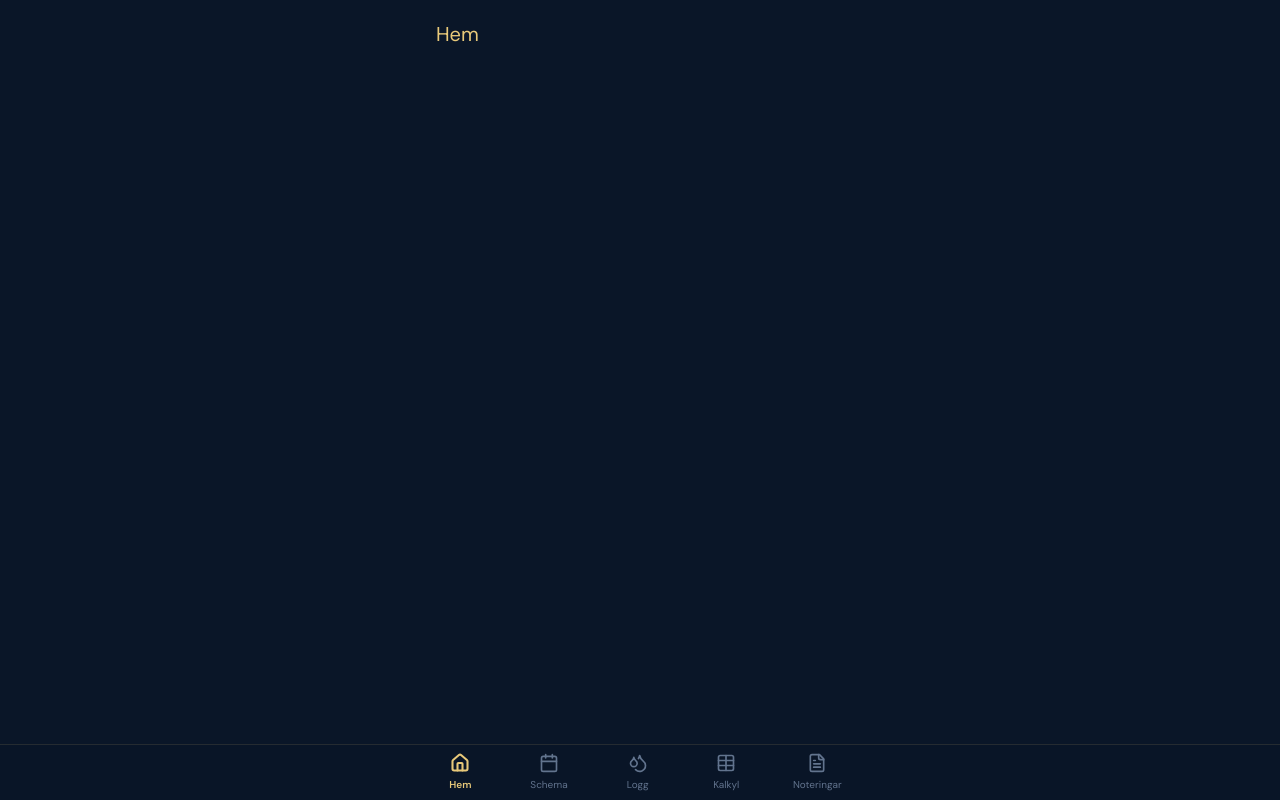
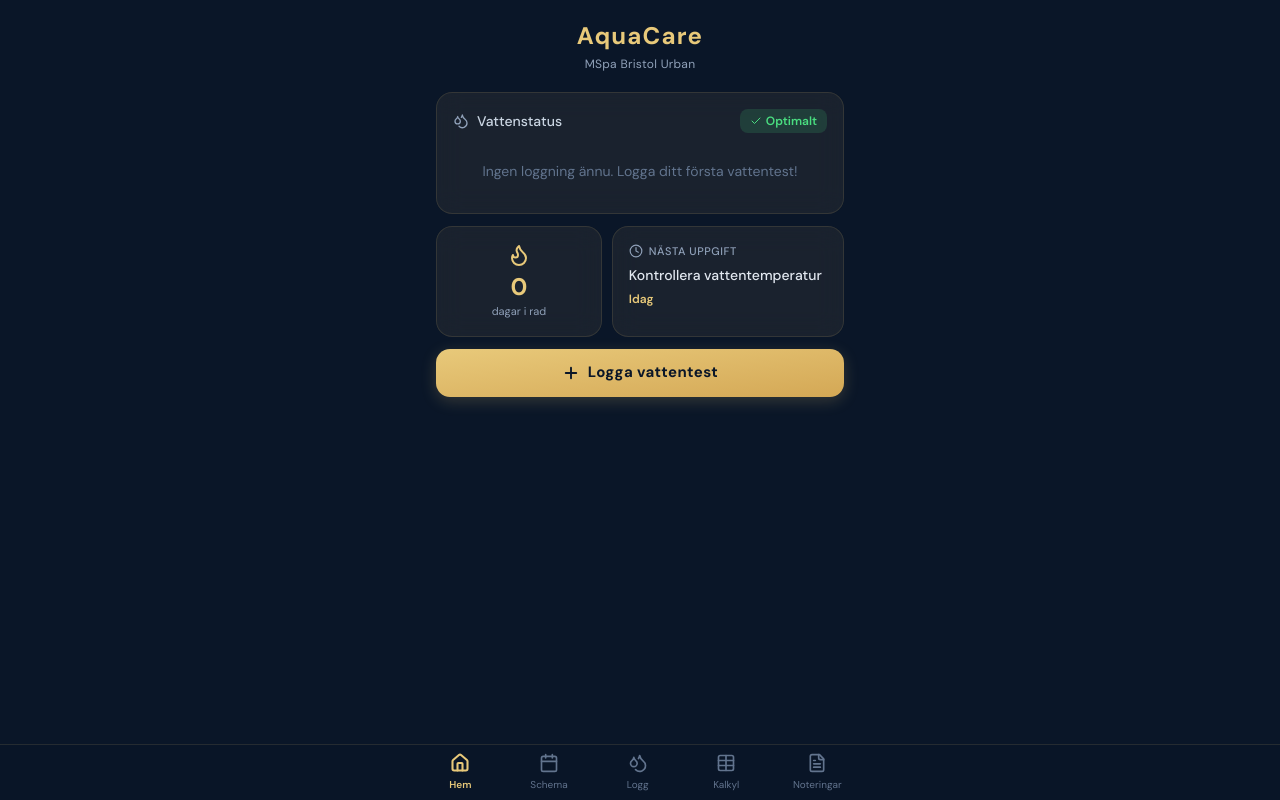
Before and after one commit to Antonk123/aquacare, a React (Vite) app: page / in a window 1280 px wide. Built offline with nearby package versions, Linux system fonts and the light colour scheme; the HTML template or start-up script is replaced by a standard one.

Commit message:
feat: implement Dashboard with water status, streak, next task, and log CTA

```diff
--- a/src/pages/Dashboard.tsx
+++ b/src/pages/Dashboard.tsx
@@ -1,3 +1,113 @@
+import { Link } from 'react-router-dom'
+import { Droplets, Flame, Clock, Plus } from 'lucide-react'
+import { GlassCard } from '../components/GlassCard'
+import { StatusBadge } from '../components/StatusBadge'
+import { useWaterLog } from '../hooks/useWaterLog'
+import { useSchedule } from '../hooks/useSchedule'
+import { OPTIMAL_RANGES, getValueStatus, formatSwedishDecimal, DEFAULT_SETTINGS, SCHEDULE_TASKS } from '../constants'
+import type { ValueStatus } from '../types'
+
 export default function Dashboard() {
-  return <div className="p-5"><h1 className="font-display text-xl text-gold">Hem</h1></div>
+  const { entries, streak } = useWaterLog()
+  const { getProgress, state: scheduleState } = useSchedule()
+  const latest = entries[0]
+  const dailyProgress = getProgress('daily')
+  const nextTask = SCHEDULE_TASKS.daily.find((t) => !scheduleState.daily[t.id])
+
+  function getOverallStatus(): ValueStatus {
+    if (!latest) return 'ok'
+    for (const range of OPTIMAL_RANGES) {
+      const val = latest[range.key] as number | undefined
+      if (val === undefined) continue
+      const s = getValueStatus(range, val)
+      if (s === 'error') return 'error'
+      if (s === 'warn') return 'warn'
+    }
+    return 'ok'
+  }
+
+  return (
+    <div className="p-5 space-y-3">
+      {/* Header */}
+      <div className="text-center mb-5">
+        <h1 className="font-display text-2xl text-gold tracking-wider font-bold">AquaCare</h1>
+        <p className="text-xs text-slate-400 mt-1 tracking-wide">{DEFAULT_SETTINGS.spaName}</p>
+      </div>
+
+      {/* Water Status */}
+      <GlassCard>
+        <div className="flex items-center justify-between mb-3">
+          <div className="flex items-center gap-2">
+            <Droplets size={16} className="text-slate-400" />
+            <span className="text-sm font-medium text-slate-300">Vattenstatus</span>
+          </div>
+          <StatusBadge status={getOverallStatus()} />
+        </div>
+        {latest ? (
+          <div className="grid grid-cols-3 gap-2.5">
+            {OPTIMAL_RANGES.slice(0, 3).map((range) => {
+              const val = latest[range.key] as number | undefined
+              if (val === undefined) return null
+              const status = getValueStatus(range, val)
+              const statusColor = status === 'ok' ? 'text-status-ok' : status === 'warn' ? 'text-status-warn' : 'text-status-error'
+              const statusBg = status === 'ok' ? 'bg-status-ok/6' : status === 'warn' ? 'bg-status-warn/6' : 'bg-status-error/6'
+              return (
+                <div key={range.key} className={`${statusBg} rounded-xl p-2.5 text-center`}>
+                  <div className={`text-[22px] font-bold ${statusColor}`}>{formatSwedishDecimal(val)}</div>
+                  <div className="text-[11px] text-slate-400 mt-0.5">{range.label}</div>
+                  <div className="h-[3px] bg-white/5 rounded-full mt-1.5 overflow-hidden">
+                    <div
+                      className={`h-full rounded-full transition-all duration-500 ${
+                        status === 'ok' ? 'bg-status-ok' : status === 'warn' ? 'bg-status-warn' : 'bg-status-error'
+                      }`}
+                      style={{
+                        width: `${Math.min(100, Math.max(10, range.max ? (val / range.max) * 100 : 50))}%`,
+                      }}
+                    />
+                  </div>
+                </div>
+              )
+            })}
+          </div>
+        ) : (
+          <p className="text-sm text-slate-500 text-center py-4">Ingen loggning ännu. Logga ditt första vattentest!</p>
+        )}
+      </GlassCard>
+
+      {/* Streak + Next Task */}
+      <div className="grid grid-cols-[1fr_1.4fr] gap-2.5">
+        <GlassCard className="flex flex-col items-center justify-center">
+          <Flame size={24} className="text-gold" />
+          <div className="text-2xl font-bold text-gold mt-1">{streak.currentStreak}</div>
+          <div className="text-[11px] text-slate-400">dagar i rad</div>
+        </GlassCard>
+        <GlassCard>
+          <div className="flex items-center gap-1.5 mb-1.5">
+            <Clock size={14} className="text-slate-400" />
+            <span className="text-[11px] text-slate-400 uppercase tracking-wider font-medium">Nästa uppgift</span>
+          </div>
+          {nextTask ? (
+            <>
+              <div className="text-sm text-slate-200 font-medium leading-snug">{nextTask.name}</div>
+              <div className="text-xs text-gold font-semibold mt-1.5">Idag</div>
+            </>
+          ) : (
+            <>
+              <div className="text-sm text-slate-200 font-medium">Alla klara!</div>
+              <div className="text-xs text-status-ok font-semibold mt-1.5">Bra jobbat</div>
+            </>
+          )}
+        </GlassCard>
+      </div>
+
+      {/* CTA */}
+      <Link
+        to="/logg/ny"
+        className="flex items-center justify-center gap-2 w-full min-h-[48px] bg-gradient-to-br from-gold to-gold-dark text-navy rounded-[14px] font-bold text-[15px] tracking-wide shadow-[0_4px_16px_rgba(232,201,122,0.2)] transition-transform duration-200 active:scale-[0.98]"
+      >
+        <Plus size={18} strokeWidth={2.5} />
+        Logga vattentest
+      </Link>
+    </div>
+  )
 }
```
